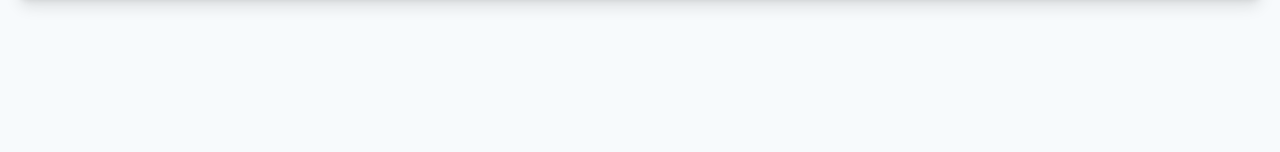
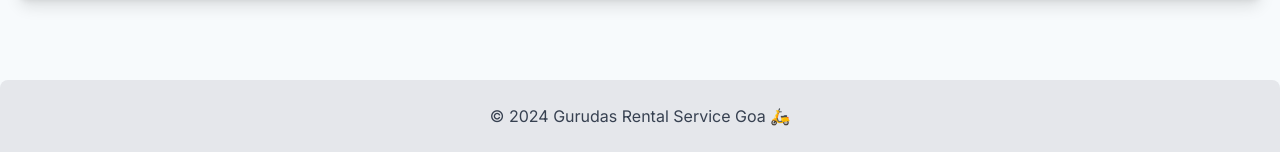
Before and after one commit to KiranGawade09/Bike_rental_website, a plain HTML site: page index.html in a window 1280 px wide. Shown: the part 3202-3354 px from the top of the page. Before the commit the page ends 3250 px from the top, so only its background shows below. Drawn offline with nearby package versions, Linux system fonts and the light colour scheme.

Commit message:
footer section added

```diff
--- a/index.html
+++ b/index.html
@@ -328,6 +328,12 @@
         </div>
 
     </div>
+      <!-- Footer Section -->
+    <footer class="bg-gray-200 text-gray-700 py-6 mt-8 rounded-t-lg">
+        <div class="max-w-7xl mx-auto px-4 text-center">
+            <p class="text-sm md:text-base">&copy; 2024 Gurudas Rental Service Goa 🛵</p>
+        </div>
+    </footer>
 
     <!-- JavaScript for the sliders -->
     <script>
```
